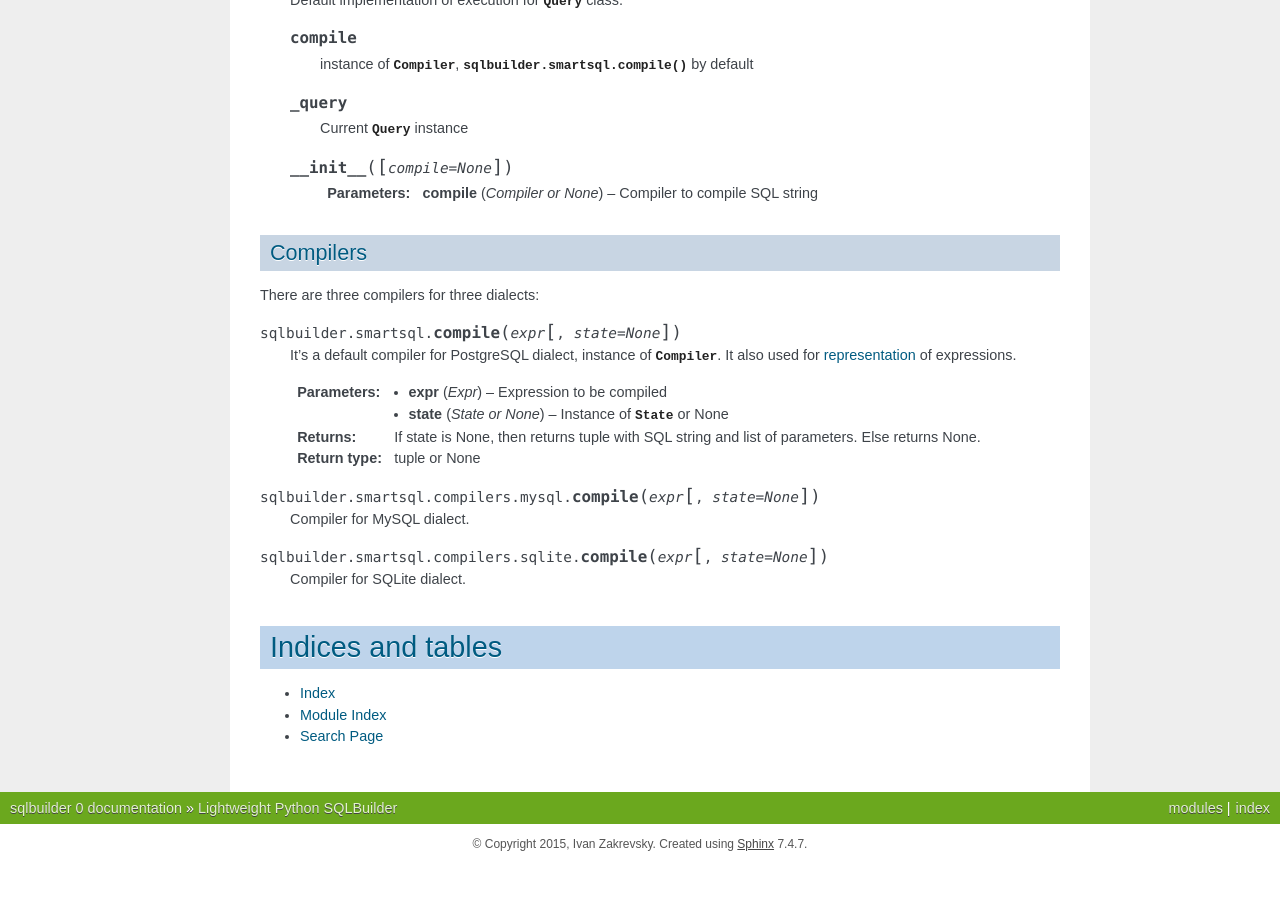
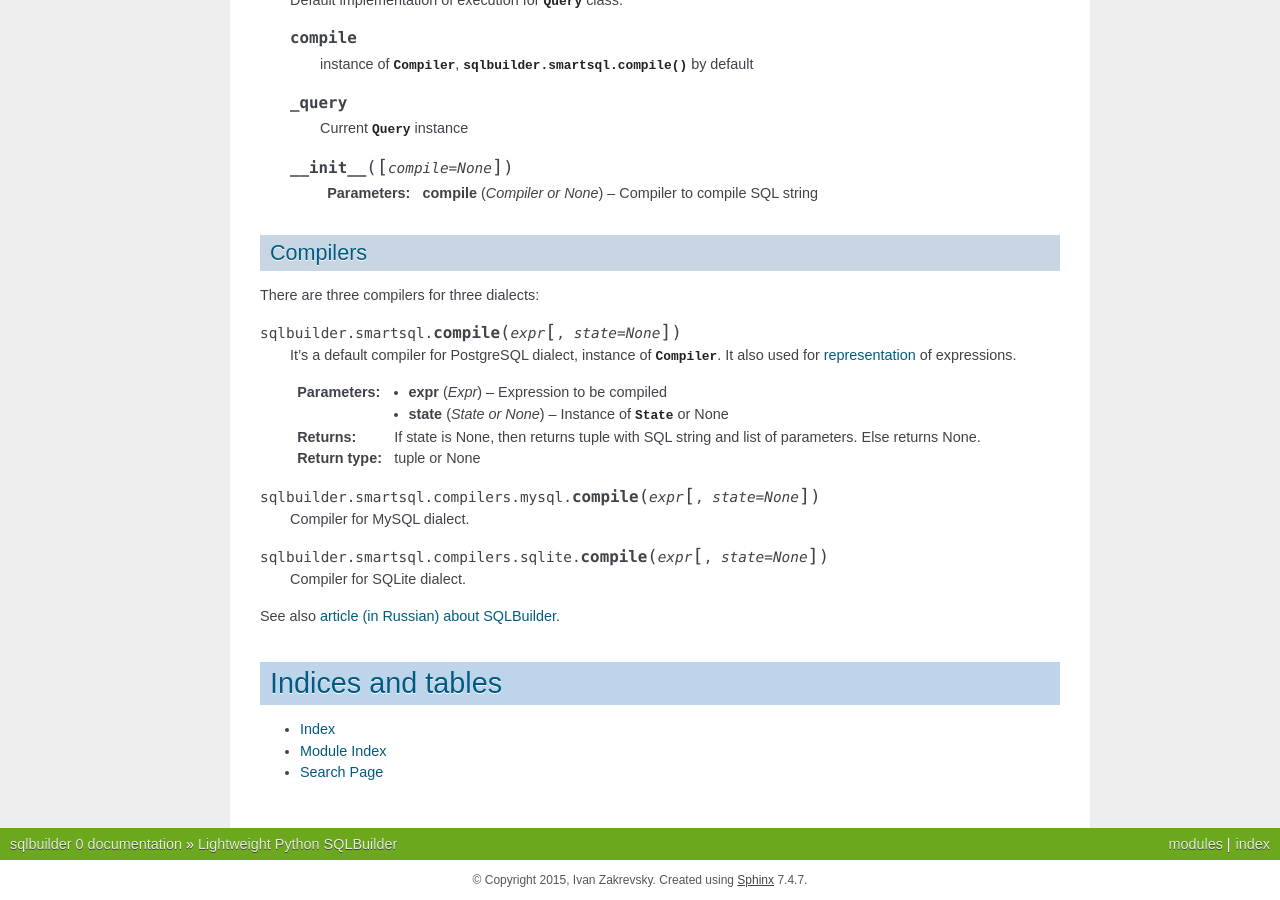
Before and after one commit to emacsway/sqlbuilder, a Sphinx documentation site: the page built from docs/index.rst, in a window 1280 px wide and 900 px high, scrolled down 15601 px. Built offline with Sphinx 7.4.7, drawn with Linux system fonts in a browser that asks for light colours; before the commit the page ends 16465 px from its top, so only the background shows below that.

Commit message:
link to http://emacsway.bitbucket.org/ru/storm-orm/#query-object

```diff
--- a/README.rst
+++ b/README.rst
@@ -51,3 +51,5 @@ More info
 =========
 
 See docs on http://sqlbuilder.readthedocs.org/
+
+See also `article (in Russian) about SQLBuilder <http://emacsway.bitbucket.org/ru/storm-orm/#query-object>`__.
--- a/docs/index.rst
+++ b/docs/index.rst
@@ -988,6 +988,8 @@ There are three compilers for three dialects:
 
     Compiler for SQLite dialect.
 
+See also `article (in Russian) about SQLBuilder <http://emacsway.bitbucket.org/ru/storm-orm/#query-object>`__.
+
 
 Indices and tables
 ==================
```
